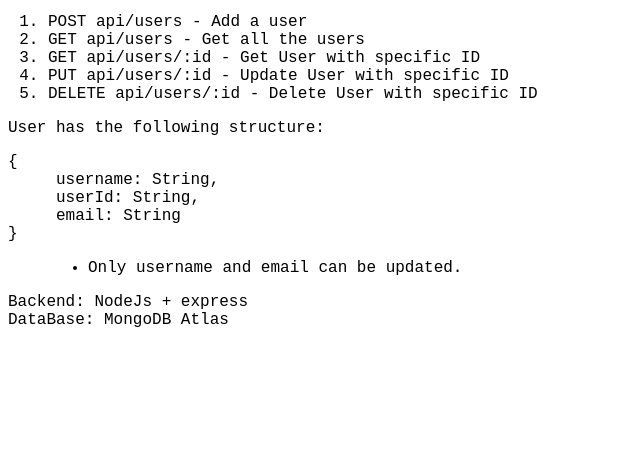
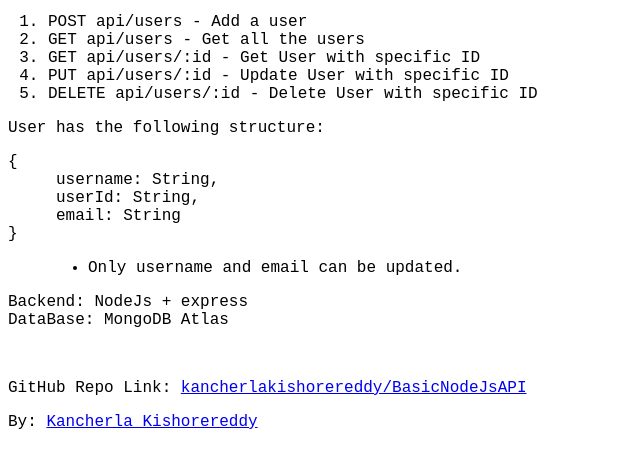
Before and after one commit to kishore881/BasicNodeJsAPI, a website: page views/index.html in a window 1280 px wide. Shown: the part 101-568 px from the top of the page, without its empty margins (0-640 px from the left). Drawn offline with Linux system fonts and the light colour scheme.

Commit message:
added signature on index page

```diff
--- a/views/index.html
+++ b/views/index.html
@@ -33,5 +33,18 @@
       </ul>
     </blockquote>
     <p>Backend: NodeJs + express<br />DataBase: MongoDB Atlas</p>
+    <br />
+    <p>
+      GitHub Repo Link:
+      <a href="https://github.com/kancherlakishorereddy/BasicNodeJsAPI">
+        kancherlakishorereddy/BasicNodeJsAPI</a
+      >
+    </p>
+    <p>
+      By:
+      <a href="https://github.com/kancherlakishorereddy">
+        Kancherla Kishorereddy</a
+      >
+    </p>
   </body>
 </html>
```
